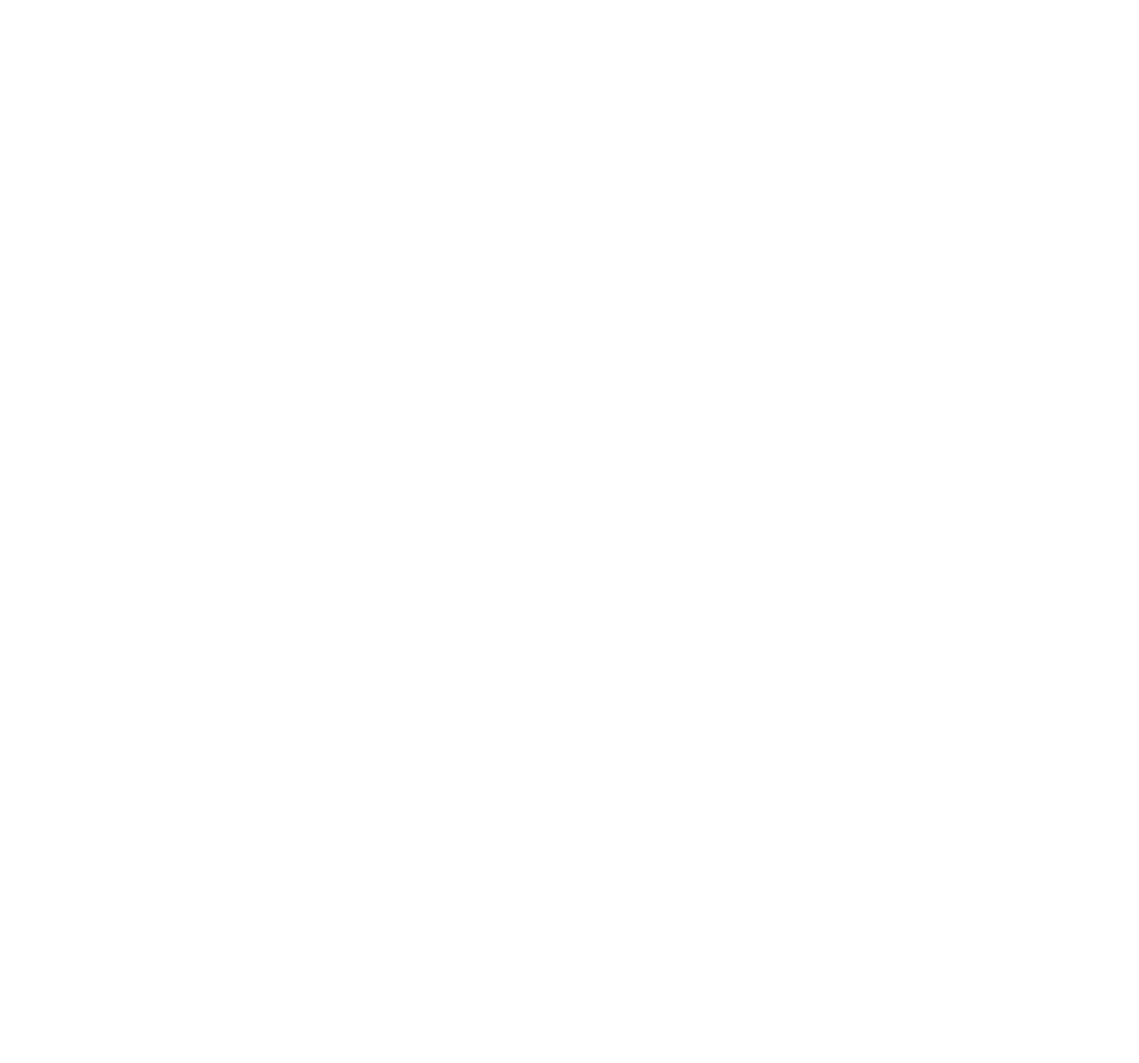
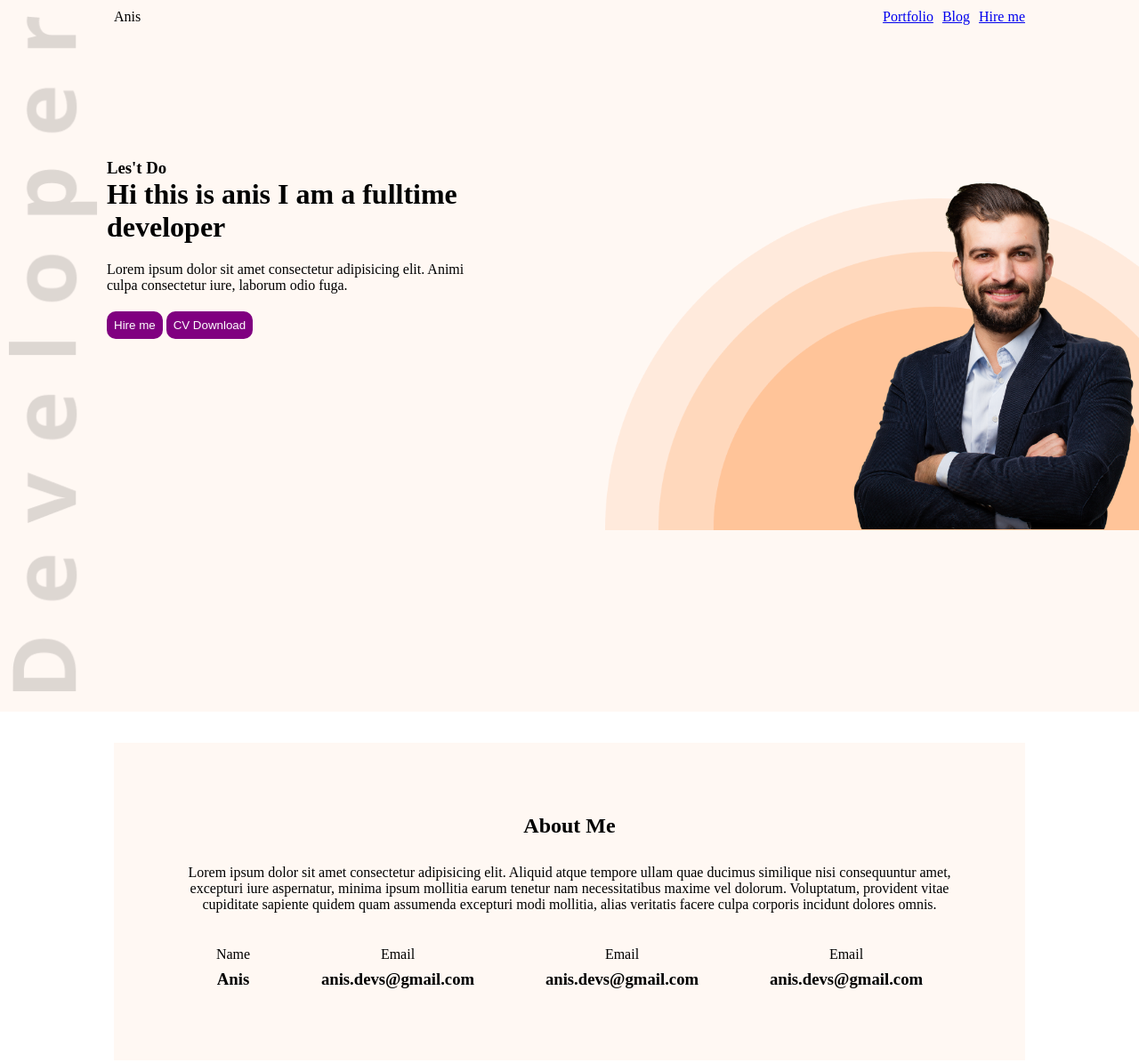
Before and after one commit to Anis1020/Level-1-Ass-1.0, a plain HTML site: page index.html in a window 1280 px wide. Shown: the whole page at 89% size. Before the commit the page ends 800 px from the top, so only its background shows below. Drawn offline with Linux system fonts and the light colour scheme.

Commit message:
banner section and about me section added

```diff
--- a/index.html
+++ b/index.html
@@ -6,5 +6,69 @@
     <title>Dev Portfolio 1</title>
     <link rel="stylesheet" href="style.css" />
   </head>
-  <body></body>
+  <body>
+    <div class="container">
+      <header>
+        <nav class="navBar">
+          <p>Anis</p>
+          <ul>
+            <li><a href="#">Portfolio</a></li>
+            <li><a href="#">Blog</a></li>
+            <li><a href="#">Hire me</a></li>
+          </ul>
+        </nav>
+        <div id="banner">
+          <div class="banner-text">
+            <h3>Les't Do</h3>
+            <h1>Hi this is anis I am a fulltime developer</h1>
+            <p>
+              Lorem ipsum dolor sit amet consectetur adipisicing elit. Animi
+              culpa consectetur iure, laborum odio fuga.
+            </p>
+            <button class="btn">Hire me</button>
+            <button class="btn">CV Download</button>
+          </div>
+          <div class="banner-img">
+            <img class="dev-pic" src="./images/developer.png" alt="" />
+            <img class="pic-bg" src="./images/header_bg.png" alt="" />
+            <img class="pic" src="./images/hardy.png" alt="" />
+          </div>
+        </div>
+      </header>
+      <main>
+        <section class="about-me">
+          <div class="about-text">
+            <h1>About Me</h1>
+            <p>
+              Lorem ipsum dolor sit amet consectetur adipisicing elit. Aliquid
+              atque tempore ullam quae ducimus similique nisi consequuntur amet,
+              excepturi iure aspernatur, minima ipsum mollitia earum tenetur nam
+              necessitatibus maxime vel dolorum. Voluptatum, provident vitae
+              cupiditate sapiente quidem quam assumenda excepturi modi mollitia,
+              alias veritatis facere culpa corporis incidunt dolores omnis.
+            </p>
+            <div id="my-info">
+              <div>
+                <p>Name</p>
+                <h3>Anis</h3>
+              </div>
+              <div>
+                <p>Email</p>
+                <h3>anis.devs@gmail.com</h3>
+              </div>
+              <div>
+                <p>Email</p>
+                <h3>anis.devs@gmail.com</h3>
+              </div>
+              <div>
+                <p>Email</p>
+                <h3>anis.devs@gmail.com</h3>
+              </div>
+            </div>
+          </div>
+        </section>
+      </main>
+      <footer></footer>
+    </div>
+  </body>
 </html>
--- a/style.css
+++ b/style.css
@@ -0,0 +1,97 @@
+* {
+  margin: 0px;
+  padding: 0px;
+  box-sizing: border-box;
+}
+/* .container {
+  width: 80%;
+  margin: auto;
+} */
+.btn {
+  border: none;
+  padding: 8px;
+  border-radius: 10px;
+  background-color: purple;
+  color: white;
+  font-weight: 500;
+}
+header {
+  /* background-image: url(./images/header_bg.png); */
+  /* width: 80%; */
+  background-color: #fff8f3;
+  padding: 10px 0px;
+  height: 100vh;
+}
+.navBar {
+  display: flex;
+  justify-content: space-between;
+  width: 80%;
+  margin: auto;
+  /* padding-left: 50px; */
+}
+.navBar ul {
+  display: flex;
+  gap: 10px;
+}
+.navBar ul li {
+  list-style: none;
+}
+#banner {
+  display: flex;
+  position: relative;
+}
+.dev-pic {
+  height: 95vh;
+  position: absolute;
+  top: -10px;
+  left: 0;
+  padding-left: 10px;
+}
+.pic-bg {
+  width: 600px;
+  position: absolute;
+  bottom: -95px;
+  right: 0px;
+}
+.pic {
+  width: 350px;
+  position: absolute;
+  top: 162px;
+  right: 0px;
+}
+.banner-text {
+  width: 650px;
+  padding: 120px;
+  margin-top: 30px;
+}
+.banner-text p {
+  margin: 20px 0px;
+}
+
+.about-me {
+  width: 80%;
+
+  margin: auto;
+  margin-top: 35px;
+  margin-bottom: 35px;
+  background-color: #fff8f3;
+}
+.about-text {
+  padding: 80px;
+}
+.about-text > h1 {
+  text-align: center;
+}
+.about-text > p {
+  padding: 30px 0px;
+  text-align: center;
+}
+#my-info {
+  display: flex;
+  justify-content: space-around;
+  gap: 10px;
+  text-align: center;
+}
+#my-info > div > p {
+  padding: 8px 0px;
+}
```
Also changed, not shown: images/developer.png (added), images/hardy.png (added), images/header_bg.png (added), images/icons/facebook.png (added), images/icons/insta.png (added), images/icons/js.png (added), images/icons/mongo.png (added), images/icons/nodejs.png (added), images/icons/react.png (added), images/icons/twitter.png (added), 2 other files.
